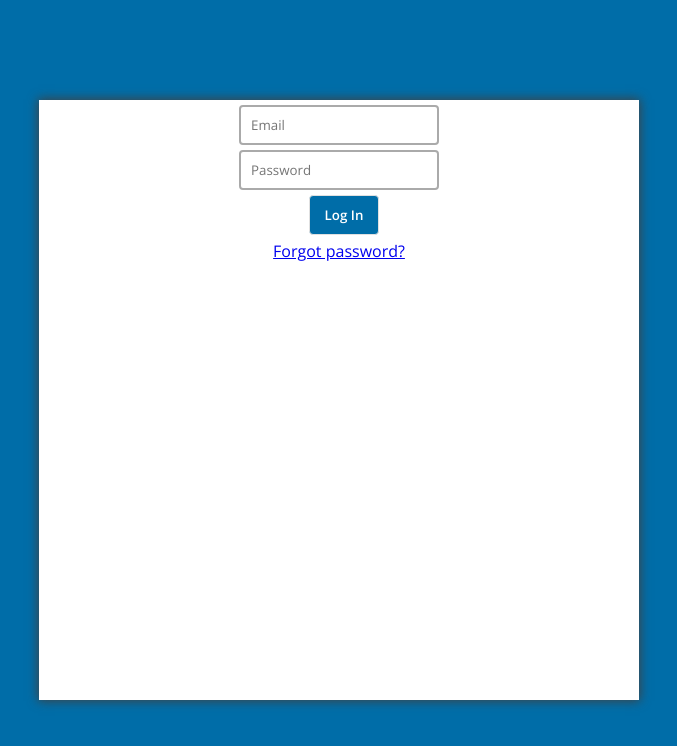
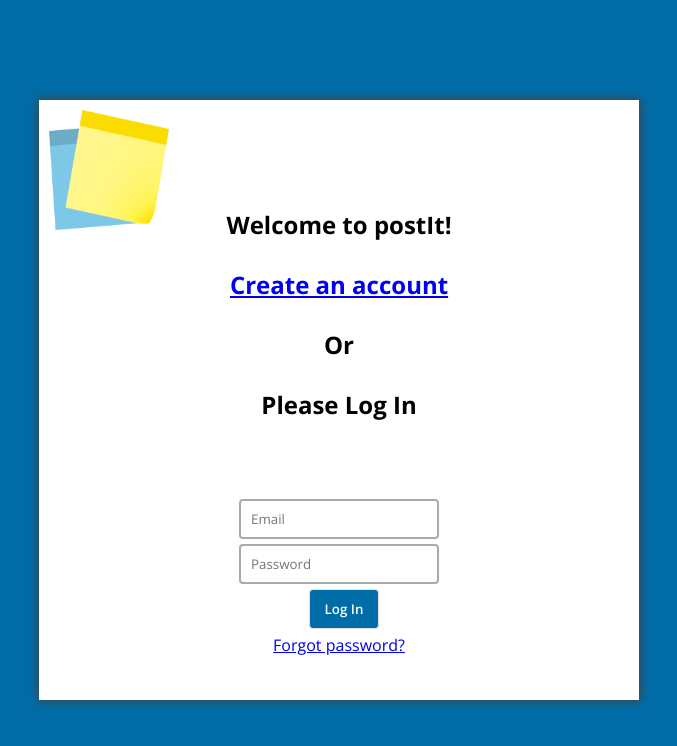
Before and after one commit to kaurvali/WAD_HW, a plain HTML site: page login.html in a window 1280 px wide. Shown: the whole page, without its empty margins (301-978 px from the left). Drawn offline with nearby package versions, Linux system fonts and the light colour scheme.

Commit message:
login.css login.html

```diff
--- a/login.html
+++ b/login.html
@@ -7,16 +7,26 @@
     <title>Welcome to postIt! Please Log In!</title>
     <link rel="stylesheet" href="res/css/style.css">
     <link rel="stylesheet" href="res/css/login.css">
-    <link href="https://fonts.googleapis.com/css2?family=Open+Sans:ital,wght@0,300;0,400;0,600;0,700;0,800;1,300;1,400;1,600;1,700;1,800&display=swap" rel="stylesheet">
+    <link href="https://fonts.googleapis.com/css2?family=Open+Sans:ital,wght@0,300;0,400;0,600;0,700;0,800;1,300;1,400;1,600;1,700;1,800&display=swap"
+          rel="stylesheet">
 </head>
 
 <body>
 <main>
     <div class="login">
+        <img class="logo" src="res/images/logo.png" alt="PostIt" height="20%" width="20%">
+        <h2 class="header">
+            Welcome to postIt!
+            <a href="#">Create an account</a>
+            Or
+            Please Log In
+        </h2>
         <div class="form">
             <input type="text" placeholder="Email" name="email" required>
             <input type="password" placeholder="Password" name="password" required>
-                <form method="POST" action="index.html"><button type="submit">Log In</button></form>
+            <form method="POST" action="index.html">
+                <button type="submit">Log In</button>
+            </form>
             <a href="#">Forgot password?</a>
         </div>
     </div>
--- a/res/css/login.css
+++ b/res/css/login.css
@@ -10,13 +10,25 @@ div.login {
     box-shadow: 0px 0px 10px 1px rgb(65, 65, 65);
 }
 
+img.logo{
+    margin-top: 10px;
+    margin-left: 10px;
+}
+
+ h2.header {
+     transform: translate(0%, -40%);
+     text-align: center;
+     line-height: 2.5;
+     content: '\a';
+     white-space: pre-line;
+ }
+
 div.form {
     display: flex;
     margin: 0px auto;
     width: 200px;
     flex-direction: column;
-    justify-content: center;
-    align-content: space-between;
+    transform: translate(0%, -50%);
 }
 
 div.form>input {
```
Lines whose indentation alone changed are shown as unchanged.
